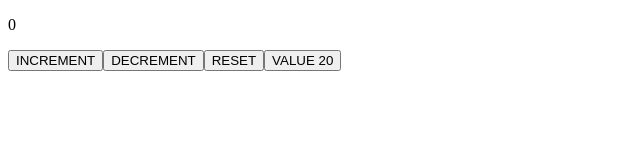
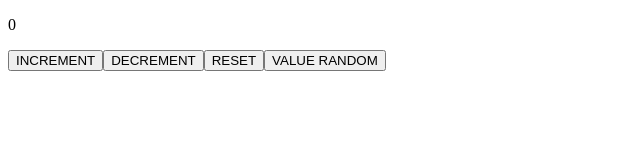
Before and after one commit to JoseZunigaDyehs/boilerplate-react-hooks, a React (Create React App) app: page / in a window 1280 px wide. Shown: the top 160 px of the page, without its empty margins (0-640 px from the left). Built offline with nearby package versions, Linux system fonts and the light colour scheme.

Commit message:
Documentation and separate actions

```diff
--- a/src/App.js
+++ b/src/App.js
@@ -1,15 +1,31 @@
 import React, { useContext } from "react";
 import { StoreContext } from "./context/store/storeContext";
 
+/**
+ * Principal Component
+ */
 const App = () => {
   const { state, actions } = useContext(StoreContext);
-  return <div>
-    <p>{state.generalStates.count}</p>
-    <button onClick={()=>{actions.increment()}}>INCREMENT</button>
-    <button onClick={()=>{actions.decrement()}}>DECREMENT</button>
-    <button onClick={()=>{actions.reset()}}>RESET</button>
-    <button onClick={()=>{actions.value20(20)}}>VALUE 20</button>
-  </div>;
+  const valueRandom = () => {
+    return Math.round(Math.random() * (1000 - 1) + 1);
+  };
+  return (
+    <div>
+      <p>{state.generalStates.count}</p>
+      <button onClick={() => { actions.generalActions.increment(); }}>
+        INCREMENT
+      </button>
+      <button onClick={() => { actions.generalActions.decrement(); }}>
+        DECREMENT
+      </button>
+      <button onClick={() => { actions.generalActions.reset(); }}>
+        RESET
+      </button>
+      <button onClick={() => { actions.generalActions.setValue(valueRandom()); }}>
+        VALUE RANDOM
+      </button>
+    </div>
+  );
 };
 
 export default App;
--- a/src/context/actions/actions.js
+++ /dev/null
@@ -1,27 +0,0 @@
-import { types } from "./types";
-
-/**
- *
- * @param {obj} state Todo el state
- * @param {func} dispatch Función que dispacha la acción
- */
-export const useActions = (state, dispatch) => {
-  function increment() {
-    dispatch({ type: types.INCREMENT });
-  }
-  function decrement() {
-    dispatch({ type: types.DECREMENT });
-  }
-  function reset() {
-    dispatch({ type: types.RESET });
-  }
-  function value20(data) {
-    dispatch({ type: types.VALUE20, data });
-  }
-  return {
-    increment,
-    decrement,
-    reset,
-    value20
-  }
-};
--- a/src/context/actions/generalActions.js
+++ b/src/context/actions/generalActions.js
@@ -1,14 +1,22 @@
-import { types } from "./types";
-
-export function increment(dispatch) {
-  dispatch({ type: types.INCREMENT });
+//Export actions receiving an object {state,dispatch}
+export const generalActions = (props) => {
+  return {
+    increment:  () => {
+      props.dispatch({ type: "INCREMENT" });
+    },
+    decrement: () => {
+      props.dispatch({ type: "DECREMENT" });
+    },
+    reset: () => {
+      props.dispatch({ type: "RESET" });
+    },
+    setValue: (data) => {
+      // props.dispatch({ type: "SET_VALUE", data });
+      externSetValue(props,data); // Extern function
+    }
+  }
 }
-export function decrement(dispatch) {
-  dispatch({ type: types.DECREMENT });
+// You can externalize the functions
+function externSetValue(props,data) {
+  props.dispatch({ type: "SET_VALUE", data});
 }
-export function reset(dispatch) {
-  dispatch({ type: types.RESET });
-}
-export function value20(dispatch, data) {
-  dispatch({ type: types.VALUE20, data });
-}
--- /dev/null
+++ b/src/context/actions/index.js
@@ -0,0 +1,11 @@
+import { generalActions } from './generalActions'
+
+/**
+ * Export object with functions for each separate action, that receives an object {state,dispatch}
+ * Return every actions
+ */
+export const useActions = (state, dispatch) => {
+  return {
+    generalActions: generalActions({state,dispatch}),
+  }
+};
--- a/src/context/actions/types.js
+++ b/src/context/actions/types.js
@@ -1,6 +1,7 @@
+//I`m not using types constant
 export const types = {
     INCREMENT: "INCREMENT",
     DECREMENT: "DECREMENT",
     RESET:"RESET",
-    VALUE20: "VALUE20"
+    SET_VALUE: "SET_VALUE"
   };
--- a/src/context/initial/initialStates.js
+++ b/src/context/initial/initialStates.js
@@ -1,6 +1,6 @@
 import { generalStates } from '../reducers/generalReducer'
 
-//Index con todos los states sacados de los reduces por separado
+//Export object with all separate state from reducers
 export const initialState = {
   generalStates
 };
--- a/src/context/reducers/generalReducer.js
+++ b/src/context/reducers/generalReducer.js
@@ -1,28 +1,27 @@
-import { types } from "../actions/types";
-
-//Se exporta para luego pasarlos al initialStates
+//Define and export states of reducer
 export const generalStates = {
   count: 0
 }
 
+//Export reducer
 export const generalReducer = (state, action) => {
   switch (action.type) {
-    case types.INCREMENT:
+    case "INCREMENT":
       return {
         ...state,
         count: state.count + 1
       };
-    case types.DECREMENT:
+    case "DECREMENT":
       return {
         ...state,
         count: state.count - 1
       };
-    case types.RESET:
+    case "RESET":
       return {
         ...state,
         count: 0
       };
-    case types.VALUE20:
+    case "SET_VALUE":
       return {
         ...state,
         count: action.data
--- a/src/context/reducers/reducers.js
+++ b/src/context/reducers/reducers.js
@@ -1,12 +1,16 @@
 import { initialState } from "../initial/initialStates";
-import { types } from "../actions/types";
 import { generalReducer } from './generalReducer'
 
-//Retorna los states separados, los cuales tienen el reducer separado y se les pasa su state y la action
+/**
+ * Export initialState and reducer
+ *
+ * reducer function, returns separate states,
+ * Which have a separate reducer, who receives state and action.
+ */
 const reducer = (state = initialState, action) => {
   return {
     generalStates: generalReducer(state.generalStates,action)
   }
 };
 
-export { initialState, types, reducer };
+export { initialState, reducer };
--- a/src/index.js
+++ b/src/index.js
@@ -4,6 +4,11 @@ import App from "./App";
 import * as serviceWorker from "./serviceWorker";
 import { StoreProvider } from "./context/store/storeContext";
 
+/**
+ * RENDER
+ * Store provider
+ * - App Principal Child function
+ */
 ReactDOM.render(
   <StoreProvider>
     <App />
```
Also changed, not shown: src/context/store/storeContext.js (+6 -6 lines).
